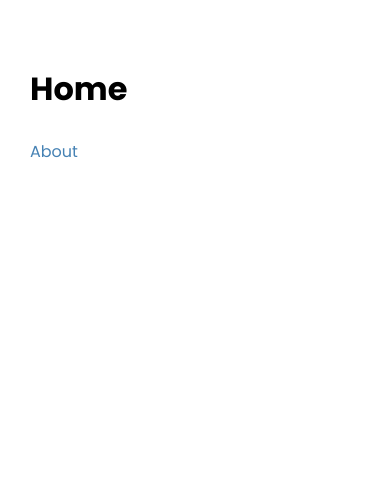
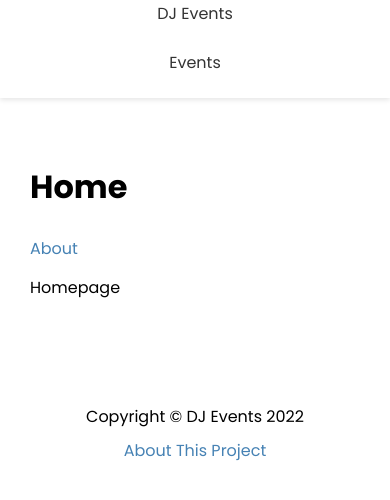
Before and after one commit to toddmckenzie/nextjs-course, a Next.js app in the folder dj/: page / in a window 390 px wide. Shown: the top 500 px of the page. Built offline with nearby package versions, Linux system fonts and the light colour scheme.

Commit message:
added header and footer

```diff
--- /dev/null
+++ b/dj/components/Footer.js
@@ -0,0 +1,13 @@
+import Link from 'next/link'
+import styles from '../styles/Footer.module.css'
+
+export default function Footer() {
+  return (
+    <footer className={styles.footer}>
+        <p>Copyright &copy; DJ Events 2022</p>
+        <p>
+            <Link href='/about'>About This Project</Link>
+        </p>
+    </footer>
+  )
+}
--- /dev/null
+++ b/dj/components/Header.js
@@ -0,0 +1,25 @@
+import Link from 'next/link'
+import styles from '../styles/Header.module.css'
+
+export default function Header() {
+  return (
+    <header className={styles.header}>
+        <div className={styles.log}>
+            <Link href='/'>
+                <a>DJ Events</a>
+            </Link>
+        </div>
+
+
+        <nav>
+            <ul>
+                <li>
+                    <Link href='/events'>
+                        <a>Events</a>
+                    </Link>
+                </li>
+            </ul>
+        </nav>
+    </header>
+  )
+}
--- a/dj/components/layout.js
+++ b/dj/components/layout.js
@@ -1,5 +1,7 @@
 import Head from 'next/head'
 import styles from '../styles/Layout.module.css'
+import Header from './Header'
+import Footer from './Footer'
 
 export default function Layout({ title, keywords, description, children }) {
   return (
@@ -9,10 +11,12 @@
             <meta name ="description" content={description}/>
             <meta name ="keywords" content={keywords}/>
         </Head>
+        <Header />
 
         <div className={styles.container}>
             {children}
         </div>
+        <Footer />
     </div>
   )
 }
--- a/dj/pages/index.js
+++ b/dj/pages/index.js
@@ -7,6 +7,7 @@
     <Layout>
     <h1>Home</h1>
     <Link href="/about">About</Link>
+    <p>Homepage</p>
     </Layout>
   )
 }
--- /dev/null
+++ b/dj/styles/Footer.module.css
@@ -0,0 +1,8 @@
+.footer {
+    margin: 100px 0 40px;
+    text-align: center;
+  }
+
+  .footer p {
+    margin: 5px 0;
+  }
--- /dev/null
+++ b/dj/styles/Header.module.css
@@ -0,0 +1,56 @@
+.header {
+    display: flex;
+    justify-content: space-between;
+    align-items: center;
+    background: #fff;
+    color: #333;
+    height: 60px;
+    padding: 0 30px;
+    box-shadow: 0 2px 5px rgba(0, 0, 0, 0.1);
+  }
+
+  .header a {
+    color: #333;
+    margin-right: 20px;
+  }
+
+  .header a:hover {
+    color: #000;
+  }
+  .header ul {
+    display: flex;
+    align-items: center;
+    justify-content: center;
+    list-style: none;
+  }
+
+  .logo {
+    color: red;
+    font-size: 20px;
+    text-transform: uppercase;
+  }
+
+  .logo a {
+    color: red;
+  }
+
+  @media (max-width: 768px) {
+    .header {
+      flex-direction: column;
+      height: auto;
+    }
+
+    .header ul {
+      margin: 20px 0;
+      flex-direction: column;
+      text-align: center;
+    }
+
+    .header a {
+      margin-right: 0;
+    }
+
+    .logo {
+      margin: 20px 0;
+    }
+  }
```
